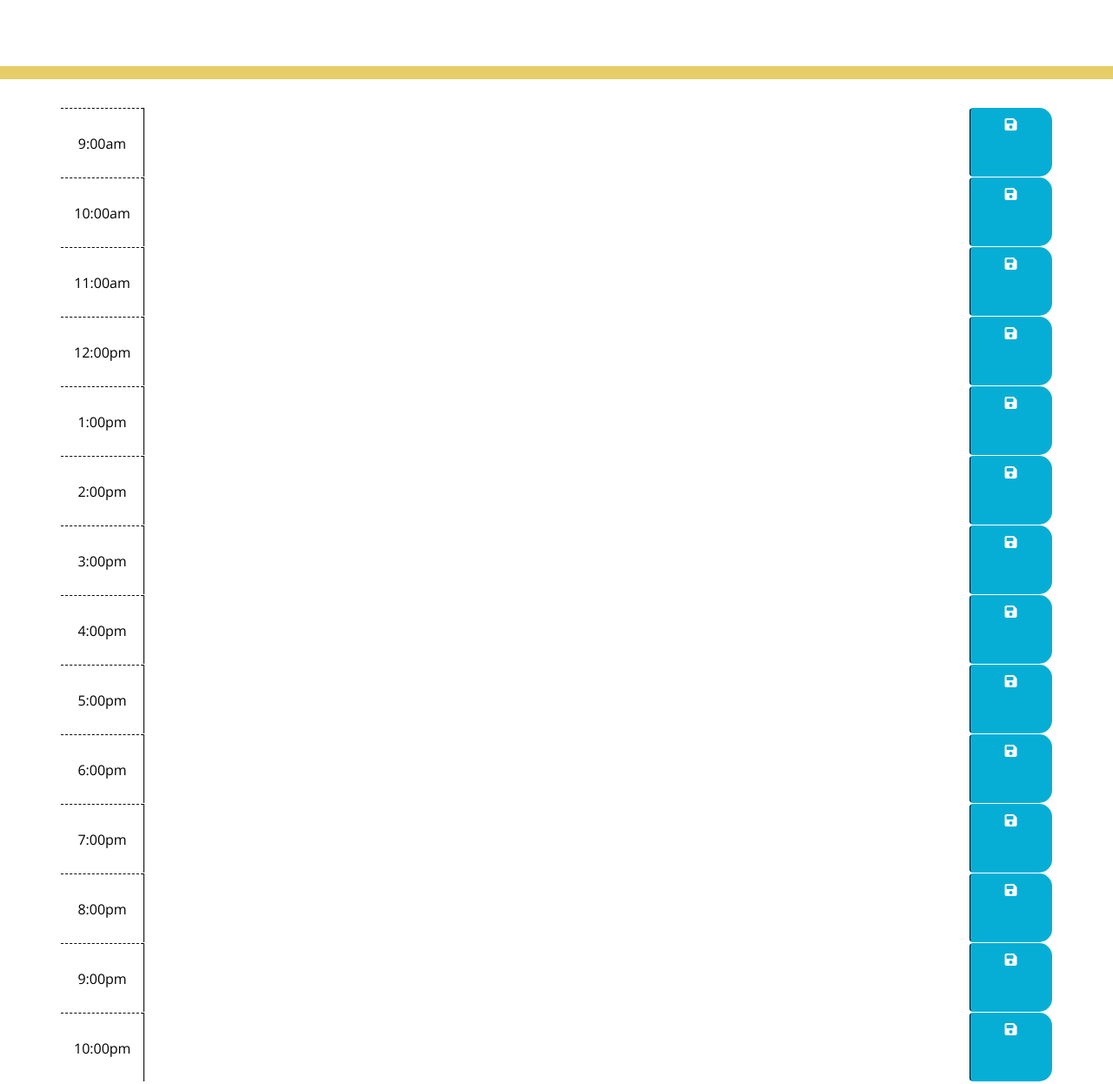
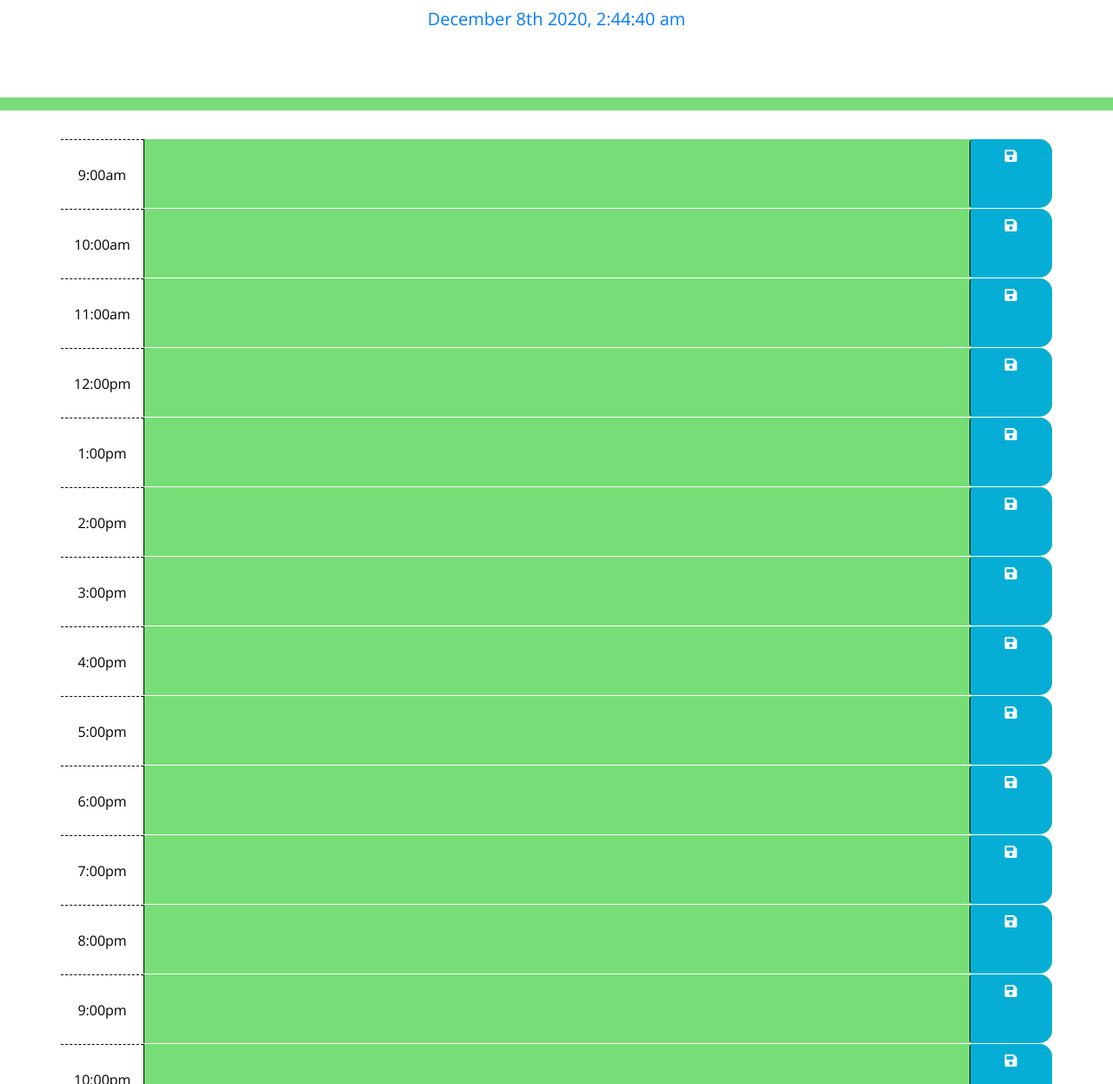
Before and after one commit to tbell-woG/day-planner, a plain HTML site: page index.html in a window 1280 px wide. Shown: the part 182-1428 px from the top of the page at 87% size. Drawn offline with nearby package versions, Linux system fonts and the light colour scheme.

Commit message:
Added Javascript and JQuery

```diff
--- a/index.html
+++ b/index.html
@@ -6,7 +6,8 @@
     <meta name="viewport" content="width=device-width, initial-scale=1.0" />
     <meta http-equiv="X-UA-Compatible" content="ie=edge" />
     <link rel="stylesheet" href="https://stackpath.bootstrapcdn.com/bootstrap/4.3.1/css/bootstrap.min.css" />
-    <link rel="stylesheet" href="path/to/font-awesome/css/font-awesome.min.css">
+    <link rel="stylesheet" href="https://use.fontawesome.com/releases/v5.8.1/css/all.css"
+        integrity="sha384-50oBUHEmvpQ+1lW4y57PTFmhCaXp0ML5d60M1M7uH2+nqUivzIebhndOJK28anvf" crossorigin="anonymous" />
     <link href="https://fonts.googleapis.com/css?family=Open+Sans&display=swap" rel="stylesheet" />
     <link rel="stylesheet" href="style.css" />
     <title>Work Day Scheduler</title>
@@ -20,7 +21,7 @@
     </header>
     <section class="container">
         <!-- Timeblocks go here -->
-        <section id="hour9am" class="row time-block">
+        <section id="hour9" class="row time-block">
             <section class="col-md-1 hour">
                 9:00am
             </section>
@@ -29,7 +30,7 @@
             <botton class="btn saveBtn col-md-1"><i class="fas fa-save"></i></botton>
         </section>
 
-        <section id="hour10am" class="row time-block">
+        <section id="hour10" class="row time-block">
             <section class="col-md-1 hour">
                 10:00am
             </section>
@@ -38,7 +39,7 @@
             <botton class="btn saveBtn col-md-1"><i class="fas fa-save"></i></botton>
         </section>
 
-        <section id="hour11am" class="row time-block">
+        <section id="hour11" class="row time-block">
             <section class="col-md-1 hour">
                 11:00am
             </section>
@@ -47,7 +48,7 @@
             <botton class="btn saveBtn col-md-1"><i class="fas fa-save"></i></botton>
         </section>
 
-        <section id="hour12pm" class="row time-block">
+        <section id="hour12" class="row time-block">
             <section class="col-md-1 hour">
                 12:00pm
             </section>
@@ -56,7 +57,7 @@
             <botton class="btn saveBtn col-md-1"><i class="fas fa-save"></i></botton>
         </section>
 
-        <section id="hour1pm" class="row time-block">
+        <section id="hour13" class="row time-block">
             <section class="col-md-1 hour">
                 1:00pm
             </section>
@@ -65,7 +66,7 @@
             <botton class="btn saveBtn col-md-1"><i class="fas fa-save"></i></botton>
         </section>
 
-        <section id="hour2pm" class="row time-block">
+        <section id="hour14" class="row time-block">
             <section class="col-md-1 hour">
                 2:00pm
             </section>
@@ -74,7 +75,7 @@
             <botton class="btn saveBtn col-md-1"><i class="fas fa-save"></i></botton>
         </section>
 
-        <section id="hour3pm" class="row time-block">
+        <section id="hour15" class="row time-block">
             <section class="col-md-1 hour">
                 3:00pm
             </section>
@@ -83,7 +84,7 @@
             <botton class="btn saveBtn col-md-1"><i class="fas fa-save"></i></botton>
         </section>
 
-        <section id="hour4pm" class="row time-block">
+        <section id="hour16" class="row time-block">
             <section class="col-md-1 hour">
                 4:00pm
             </section>
@@ -92,7 +93,7 @@
             <botton class="btn saveBtn col-md-1"><i class="fas fa-save"></i></botton>
         </section>
 
-        <section id="hour5pm" class="row time-block">
+        <section id="hour17" class="row time-block">
             <section class="col-md-1 hour">
                 5:00pm
             </section>
@@ -101,7 +102,7 @@
             <botton class="btn saveBtn col-md-1"><i class="fas fa-save"></i></botton>
         </section>
 
-        <section id="hour6pm" class="row time-block">
+        <section id="hour18" class="row time-block">
             <section class="col-md-1 hour">
                 6:00pm
             </section>
@@ -110,7 +111,7 @@
             <botton class="btn saveBtn col-md-1"><i class="fas fa-save"></i></botton>
         </section>
 
-        <section id="hour7pm" class="row time-block">
+        <section id="hour19" class="row time-block">
             <section class="col-md-1 hour">
                 7:00pm
             </section>
@@ -119,7 +120,7 @@
             <botton class="btn saveBtn col-md-1"><i class="fas fa-save"></i></botton>
         </section>
 
-        <section id="hour8pm" class="row time-block">
+        <section id="hour20" class="row time-block">
             <section class="col-md-1 hour">
                 8:00pm
             </section>
@@ -128,7 +129,7 @@
             <botton class="btn saveBtn col-md-1"><i class="fas fa-save"></i></botton>
         </section>
 
-        <section id="hour9pm" class="row time-block">
+        <section id="hour21" class="row time-block">
             <section class="col-md-1 hour">
                 9:00pm
             </section>
@@ -137,7 +138,7 @@
             <botton class="btn saveBtn col-md-1"><i class="fas fa-save"></i></botton>
         </section>
 
-        <section id="hour10pm" class="row time-block">
+        <section id="hour22" class="row time-block">
             <section class="col-md-1 hour">
                 10:00pm
             </section>
@@ -146,8 +147,18 @@
             <botton class="btn saveBtn col-md-1"><i class="fas fa-save"></i></botton>
         </section>
 
-    <script src="https://cdnjs.cloudflare.com/ajax/libs/jquery/3.2.1/jquery.min.js"></script>
-    <script src="https://cdnjs.cloudflare.com/ajax/libs/moment.js/2.24.0/moment.min.js"></script>
+        <section id="hour23" class="row time-block">
+            <section class="col-md-1 hour">
+                11:00pm
+            </section>
+            <textarea class="col-md-10 description">
+            </textarea>
+            <botton class="btn saveBtn col-md-1"><i class="fas fa-save"></i></botton>
+        </section>
+
+        <script src="https://code.jquery.com/jquery-3.4.1.min.js"></script>
+        <script src="script.js"></script>
+        <script src="https://cdnjs.cloudflare.com/ajax/libs/moment.js/2.24.0/moment.min.js"></script>
 </body>
 
 </html>
--- /dev/null
+++ b/script.js
@@ -0,0 +1,61 @@
+$(document).ready(function () {
+// This shows the curent day and time in jumbotron in header
+    $("#currentDay").text(moment().format("MMMM Do YYYY, h:mm:ss a"));
+
+// This sets saveBtn click listen for what the user typed in and the time
+    $(".saveBtn").on("click", function () {
+        console.log(this);
+        var text = $(this).siblings(".description").val();
+        var time = $(this).parent().attr("id");
+
+        // This svaes user inputs into the local storage
+        localStorage.setItem(time, text);
+    })
+
+// This retrives saved user inputs and data from local storage
+    $("#hour9 .description").val(localStorage.getItem("hour9"));
+    $("#hour10 .description").val(localStorage.getItem("hour10"));
+    $("#hour11 .description").val(localStorage.getItem("hour11"));
+    $("#hour12 .description").val(localStorage.getItem("hour12"));
+    $("#hour1 .description").val(localStorage.getItem("hour13"));
+    $("#hour2 .description").val(localStorage.getItem("hour14"));
+    $("#hour3 .description").val(localStorage.getItem("hour15"));
+    $("#hour4 .description").val(localStorage.getItem("hour16"));
+    $("#hour5 .description").val(localStorage.getItem("hour17"));
+    $("#hour6 .description").val(localStorage.getItem("hour18"));
+    $("#hour7 .description").val(localStorage.getItem("hour19"));
+    $("#hour8 .description").val(localStorage.getItem("hour20"));
+    $("#hour9 .description").val(localStorage.getItem("hour21"));
+    $("#hour10 .description").val(localStorage.getItem("hour22"));
+    $("#hour11 .description").val(localStorage.getItem("hour23"));
+
+    function hourTracker() {
+        // This shows total of current hours
+        var currentHour = moment().hour();
+
+        // This is to the loop over the time blocks
+        $(".time-block").each(function () {
+            var blockHour = parseInt($(this).attr("id").split("hour")[1]);
+            console.log( blockHour, currentHour)
+
+            //These check to see if the time has passed
+            if (blockHour < currentHour) {
+                $(this).addClass("past");
+                $(this).addClass("present");
+                $(this).removeClass("future");
+            }
+            else if (blockHour === currentHour) {
+                $(this).removeClass("past");
+                $(this).addClass("present");
+                $(this).removeClass("future");
+            }
+            else {
+                $(this).removeClass("present");
+                $(this).removeClass("past");
+                $(this).addClass("future");
+            }
+        })
+    }
+    // This tracks the hour
+    hourTracker();
+})
--- a/style.css
+++ b/style.css
@@ -18,7 +18,7 @@ body {
     background-color: transparent;
     color: rgb(0, 123, 255);
     border-radius: 0;
-    border-bottom: 15px solid rgb(230, 205, 103);
+    border-bottom: 15px solid #77dd77;
   }
 
   .description{
```
